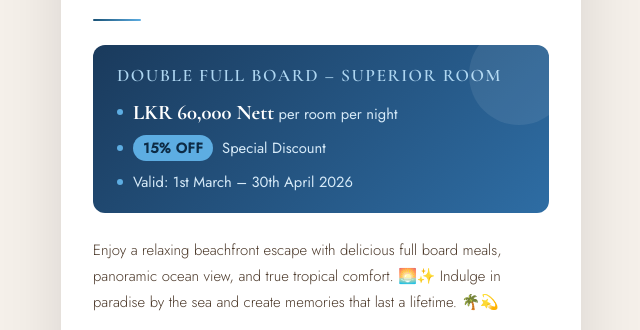
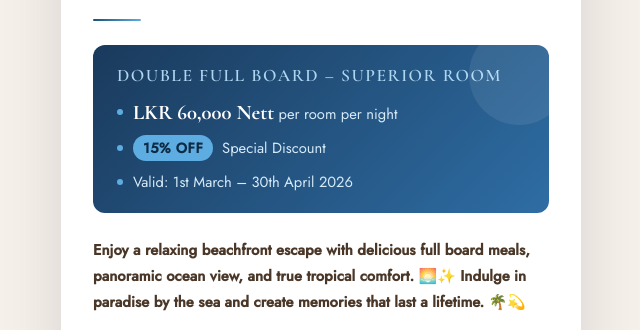
Before and after one commit to pandanusbeach/pandanus-offer, a plain HTML site: page index.html in a window 1280 px wide. Shown: the part 622-952 px from the top of the page, without its empty margins (319-959 px from the left). Drawn offline with nearby package versions, Linux system fonts and the light colour scheme.

Commit message:
Update index.html

```diff
--- a/index.html
+++ b/index.html
@@ -236,9 +236,9 @@
       </div>
     </div>
 
-    <p class="body-text">
+    <p class="body-text"><b>
       Enjoy a relaxing beachfront escape with delicious full board meals, panoramic ocean view, and true tropical comfort. 🌅✨ Indulge in paradise by the sea and create memories that last a lifetime. 🌴💫
-    </p>
+    </p></b>
 
     <div class="contact-block">
       <div class="contact-label">Reservations &amp; Enquiries</div>
```
